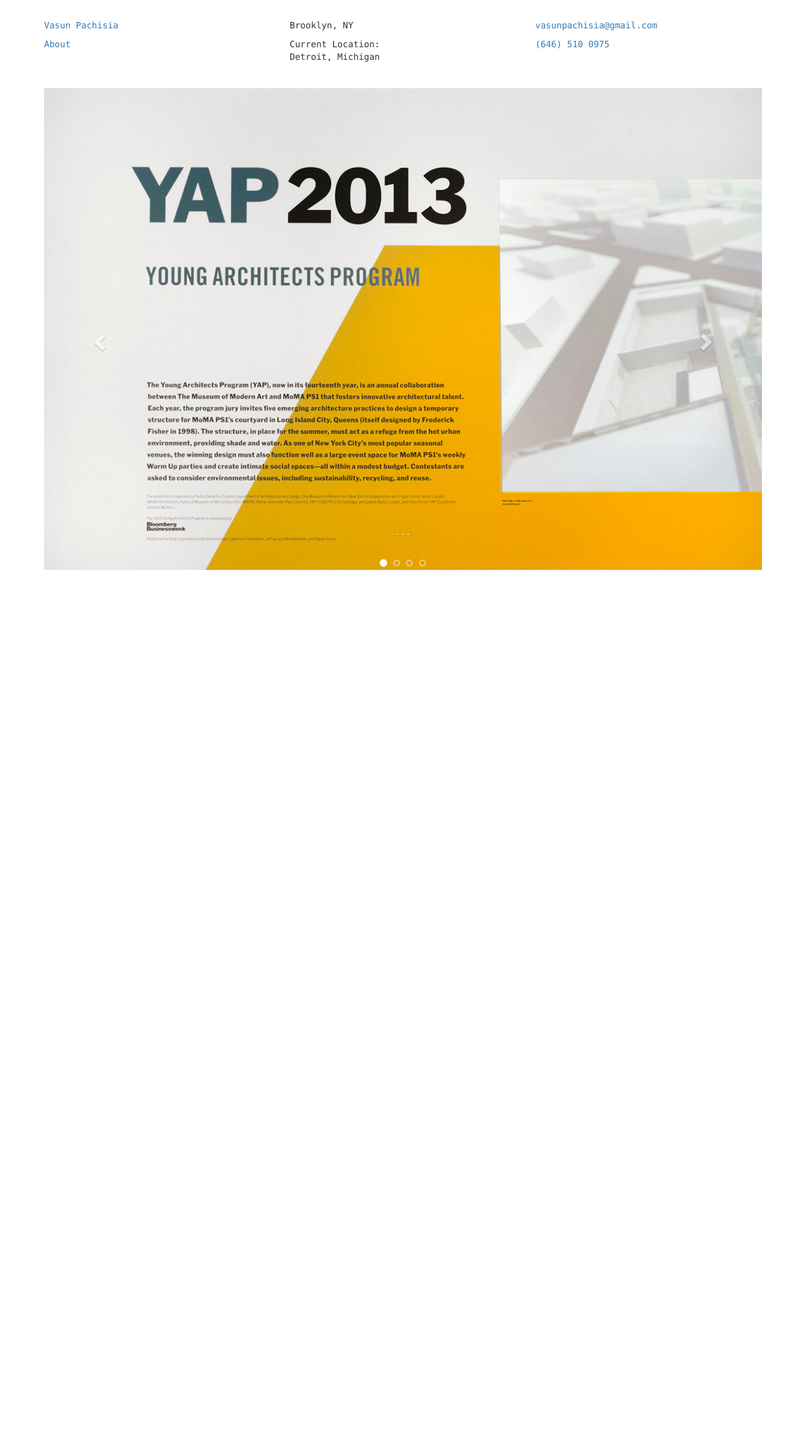
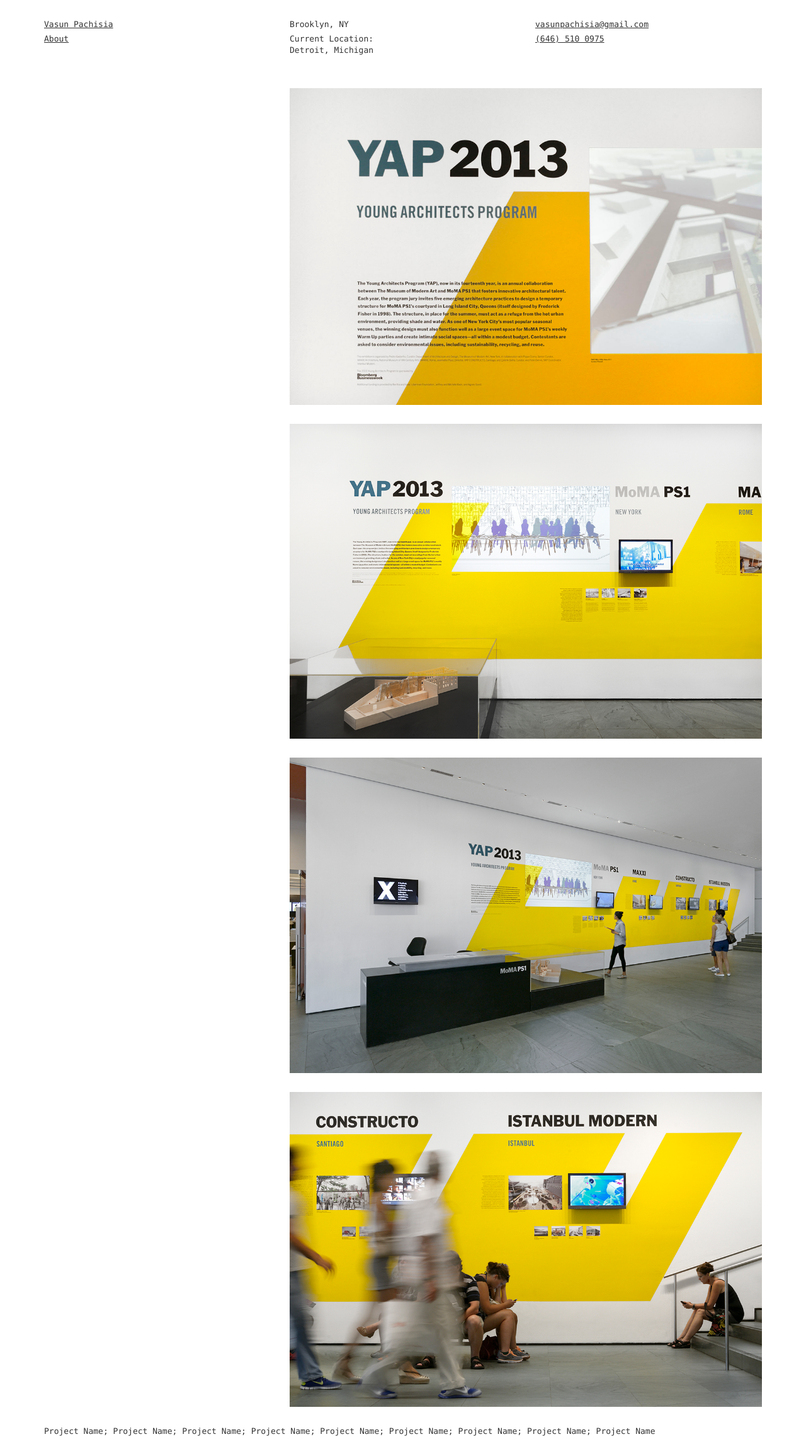
Before and after one commit to ConnectedCat/vasunportfolio, a PHP site: page /yap.php in a window 1280 px wide. Shown: the whole page at 63% size. Before the commit the page ends 905 px from the top, so only its background shows below. Run offline with PHP 8.4, Linux system fonts and the light colour scheme; some libraries are stand-ins or nearby versions.

Commit message:
Updated project page layouts, added footer template, fixed image ref

```diff
--- a/cutnpaste.php
+++ b/cutnpaste.php
@@ -4,7 +4,9 @@
 <div class="container">
   <section>
     <div class="row">
-      <div class="col-xs-12">
+      <div class="col-xs-3">
+      </div>
+      <div class="col-xs-8 col-xs-offset-1">
         <img src="projects/cutnpaste/CutNPaste_01.jpg" class="img-responsive center-block">
         <img src="projects/cutnpaste/CutNPaste_02.jpg" class="img-responsive center-block">
         <img src="projects/cutnpaste/CutNPaste_03.jpg" class="img-responsive center-block">
--- /dev/null
+++ b/footer.php
@@ -0,0 +1,7 @@
+<footer>
+  <div class="row">
+    <div class="col-xs-12">
+      <p>Project Name; Project Name; Project Name; Project Name; Project Name; Project Name; Project Name; Project Name; Project Name</p>
+    </div>
+  </div>
+</footer>
--- a/head.php
+++ b/head.php
@@ -5,7 +5,7 @@
     <meta http-equiv="X-UA-Compatible" content="IE=edge">
     <meta name="viewport" content="width=device-width, initial-scale=1">
     <!-- The above 3 meta tags *must* come first in the head; any other head content must come *after* these tags -->
-    <title>Bootstrap 101 Template</title>
+    <title>Vasun Pachisia</title>
 
     <!-- Bootstrap -->
     <link href="bootstrap/css/bootstrap.min.css" rel="stylesheet">
--- a/humanrights.php
+++ b/humanrights.php
@@ -4,7 +4,9 @@
 <div class="container">
   <section>
     <div class="row">
-      <div class="col-xs-12">
+      <div class="col-xs-3">
+      </div>
+      <div class="col-xs-8 col-xs-offset-1">
         <img src="projects/humanrights/RA_HRM_01.jpg" class="img-responsive center-block">
         <img src="projects/humanrights/RA_HRM_02.jpg" class="img-responsive center-block">
         <img src="projects/humanrights/RA_HRM_03.jpg" class="img-responsive center-block">
--- a/index.php
+++ b/index.php
@@ -27,7 +27,7 @@
                 <a href="nautilus.php"><img src="projects/nautilus/nautilus-061.jpg"></a>
               </div>
               <div class="col-md-6">
-                <a href="mommydidnt.php"><img src="projects/mommydidnt/VPachisia_1002_Image1.jpg"></a>
+                <a href="mommydidnt.php"><img src="projects/mommydidnt/Mommy_didnt.jpg"></a>
               </div>
             </div>
             <div class="row">
@@ -71,7 +71,7 @@
           </div>
         </div>
       </section>
-
+    <?php include_once('footer.php'); ?>
     </div>
   </body>
 </html>
--- a/mommydidnt.php
+++ b/mommydidnt.php
@@ -4,7 +4,9 @@
 <div class="container">
   <section>
     <div class="row">
-      <div class="col-xs-12">
+      <div class="col-xs-3">
+      </div>
+      <div class="col-xs-8 col-xs-offset-1">
         <img src="projects/mommydidnt/Mommy_didnt.jpg" class="img-responsive center-block">
         <img src="projects/mommydidnt/Mommy_didnt1.jpg" class="img-responsive center-block">
       </div>
--- a/nautilus.php
+++ b/nautilus.php
@@ -4,7 +4,9 @@
 <div class="container">
   <section>
     <div class="row">
-      <div class="col-xs-12">
+      <div class="col-xs-3">
+      </div>
+      <div class="col-xs-8 col-xs-offset-1">
         <img src="projects/nautilus/nautilus-061.jpg" class="img-responsive center-block">
       </div>
     </div>
--- a/paradiselost.php
+++ b/paradiselost.php
@@ -4,9 +4,10 @@
 <div class="container">
   <section>
     <div class="row">
-      <div class="col-xs-12">
+      <div class="col-xs-3">
+      </div>
+      <div class="col-xs-8 col-xs-offset-1">
         <img src="projects/paradiselost/paradiselost.jpg" class="img-responsive center-block">
-        <img src="projects/paradiselost/paradiselost1.jpg" class="img-responsive center-block">
       </div>
     </div>
   </section>
--- a/scott.php
+++ b/scott.php
@@ -4,7 +4,9 @@
 <div class="container">
   <section>
     <div class="row">
-      <div class="col-xs-12">
+      <div class="col-xs-3">
+      </div>
+      <div class="col-xs-8 col-xs-offset-1">
         <img src="projects/scott/scott1.jpg" class="img-responsive center-block">
         <img src="projects/scott/scott2.jpg" class="img-responsive center-block">
         <img src="projects/scott/scott3.jpg" class="img-responsive center-block">
--- a/selfmademan.php
+++ b/selfmademan.php
@@ -4,7 +4,9 @@
 <div class="container">
   <section>
     <div class="row">
-      <div class="col-xs-12">
+      <div class="col-xs-3">
+      </div>
+      <div class="col-xs-8 col-xs-offset-1">
         <img src="projects/selfmademan/ursula1.jpg" class="img-responsive center-block">
         <img src="projects/selfmademan/ursula2.jpg" class="img-responsive center-block">
       </div>
--- a/style.css
+++ b/style.css
@@ -1,5 +1,6 @@
 body {
   font-family: Andale Mono,Lucida Console,Courier,Monaco,monospace;
+  font-size: 13px;
 }
 
 header {
@@ -8,6 +9,18 @@
   width: 100%;
   background-color: white;
   z-index: 100;
+}
+
+header p {
+  margin-bottom: 4px;
+}
+
+a,
+a:hover,
+a:focus,
+a:active {
+  color: #333;
+  text-decoration: underline;
 }
 
 section {
@@ -21,11 +34,6 @@
 
 #about h6 {
   font-size: 14px;
-}
-
-.carousel-control.left,
-.carousel-control.right {
-  background-image: none;
 }
 
 @media (max-width: 1200px) {
--- a/swirl.php
+++ b/swirl.php
@@ -4,9 +4,11 @@
 <div class="container">
   <section>
     <div class="row">
-      <div class="col-xs-12">
+      <div class="col-xs-3">
+      </div>
+      <div class="col-xs-8 col-xs-offset-1">
+        <img src="projects/swirl/abstract_poster1.jpg" class="img-responsive center-block">
         <img src="projects/swirl/abstract_poster.jpg" class="img-responsive center-block">
-        <img src="projects/swirl/abstract_poster1.jpg" class="img-responsive center-block">
       </div>
     </div>
   </section>
--- a/upc.php
+++ b/upc.php
@@ -4,10 +4,12 @@
 <div class="container">
   <section>
     <div class="row">
-      <div class="col-xs-12">
+      <div class="col-xs-3">
+      </div>
+      <div class="col-xs-8 col-xs-offset-1">
+        <img src="projects/upc/type_in_progress.jpg" class="img-responsive center-block">
         <img src="projects/upc/background.jpg" class="img-responsive center-block">
         <img src="projects/upc/pachisia_vasundhara_3.jpg" class="img-responsive center-block">
-        <img src="projects/upc/type_in_progress.jpg" class="img-responsive center-block">
       </div>
     </div>
   </section>
--- a/yap.php
+++ b/yap.php
@@ -4,55 +4,15 @@
 <div class="container">
   <section>
     <div class="row">
-      <div class="col-xs-12">
-        <div id="yap-carousel" class="carousel slide" data-ride="carousel">
-          <!-- Indicators -->
-          <ol class="carousel-indicators">
-            <li data-target="#yap-carousel" data-slide-to="0" class="active"></li>
-            <li data-target="#yap-carousel" data-slide-to="1"></li>
-            <li data-target="#yap-carousel" data-slide-to="2"></li>
-            <li data-target="#yap-carousel" data-slide-to="3"></li>
-          </ol>
-
-          <!-- Wrapper for slides -->
-          <div class="carousel-inner" role="listbox">
-            <div class="item active">
-              <img src="projects/yap/YAP_2013_4.jpg" alt="Slide1">
-              <div class="carousel-caption">
-                ...
-              </div>
-            </div>
-            <div class="item">
-              <img src="projects/yap/YAP_2013_1.jpg" alt="Slide2">
-              <div class="carousel-caption">
-                ...
-              </div>
-            </div>
-            <div class="item">
-              <img src="projects/yap/YAP_2013_2.jpg" alt="Slide3">
-              <div class="carousel-caption">
-                ...
-              </div>
-            </div>
-            <div class="item">
-              <img src="projects/yap/YAP_2013_3.jpg" alt="Slide4">
-              <div class="carousel-caption">
-                ...
-              </div>
-            </div>
-          </div>
-
-          <!-- Controls -->
-          <a class="left carousel-control" href="#yap-carousel" role="button" data-slide="prev">
-            <span class="glyphicon glyphicon-chevron-left" aria-hidden="true"></span>
-            <span class="sr-only">Previous</span>
-          </a>
-          <a class="right carousel-control" href="#yap-carousel" role="button" data-slide="next">
-            <span class="glyphicon glyphicon-chevron-right" aria-hidden="true"></span>
-            <span class="sr-only">Next</span>
-          </a>
-        </div>
+      <div class="col-xs-3">
+      </div>
+      <div class="col-xs-8 col-xs-offset-1">
+        <img src="projects/yap/YAP_2013_4.jpg" alt="Slide1" class="img-responsive center-block">
+        <img src="projects/yap/YAP_2013_1.jpg" alt="Slide2" class="img-responsive center-block">
+        <img src="projects/yap/YAP_2013_2.jpg" alt="Slide3" class="img-responsive center-block">
+        <img src="projects/yap/YAP_2013_3.jpg" alt="Slide4" class="img-responsive center-block">
       </div>
     </div>
   </section>
+  <?php include_once('footer.php'); ?>
 </div>
--- a/youarehere.php
+++ b/youarehere.php
@@ -4,7 +4,9 @@
 <div class="container">
   <section>
     <div class="row">
-      <div class="col-xs-12">
+      <div class="col-xs-3">
+      </div>
+      <div class="col-xs-8 col-xs-offset-1">
         <img src="projects/youarehere/youarehere.jpg" class="img-responsive center-block">
       </div>
     </div>
```
Also changed, not shown: chestnuts.php (+5 -3 lines), hahaha.php (+7 -2 lines), timepass.php (+3 -4 lines), projects/nautilus/nautilus-061.jpg.
